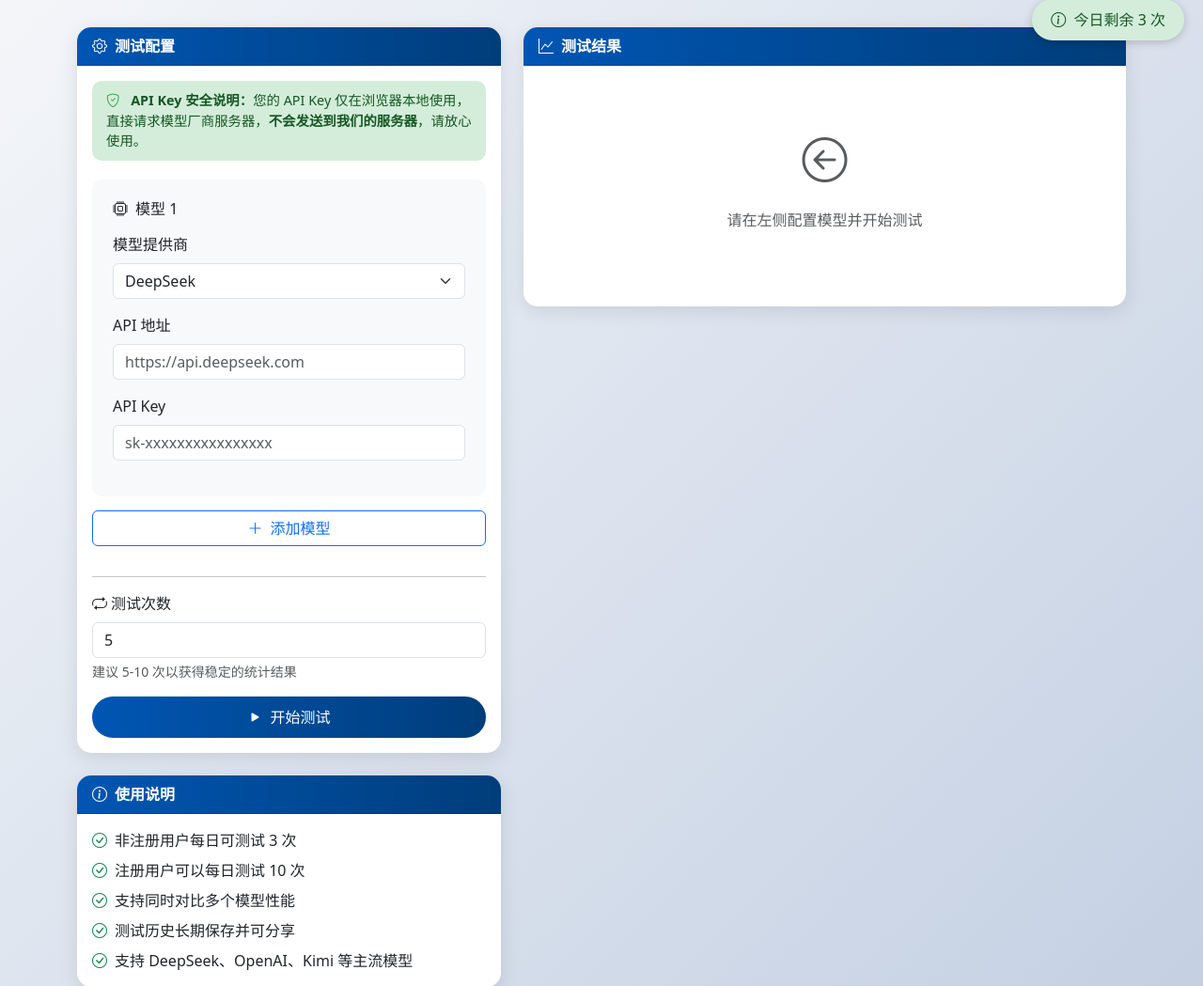
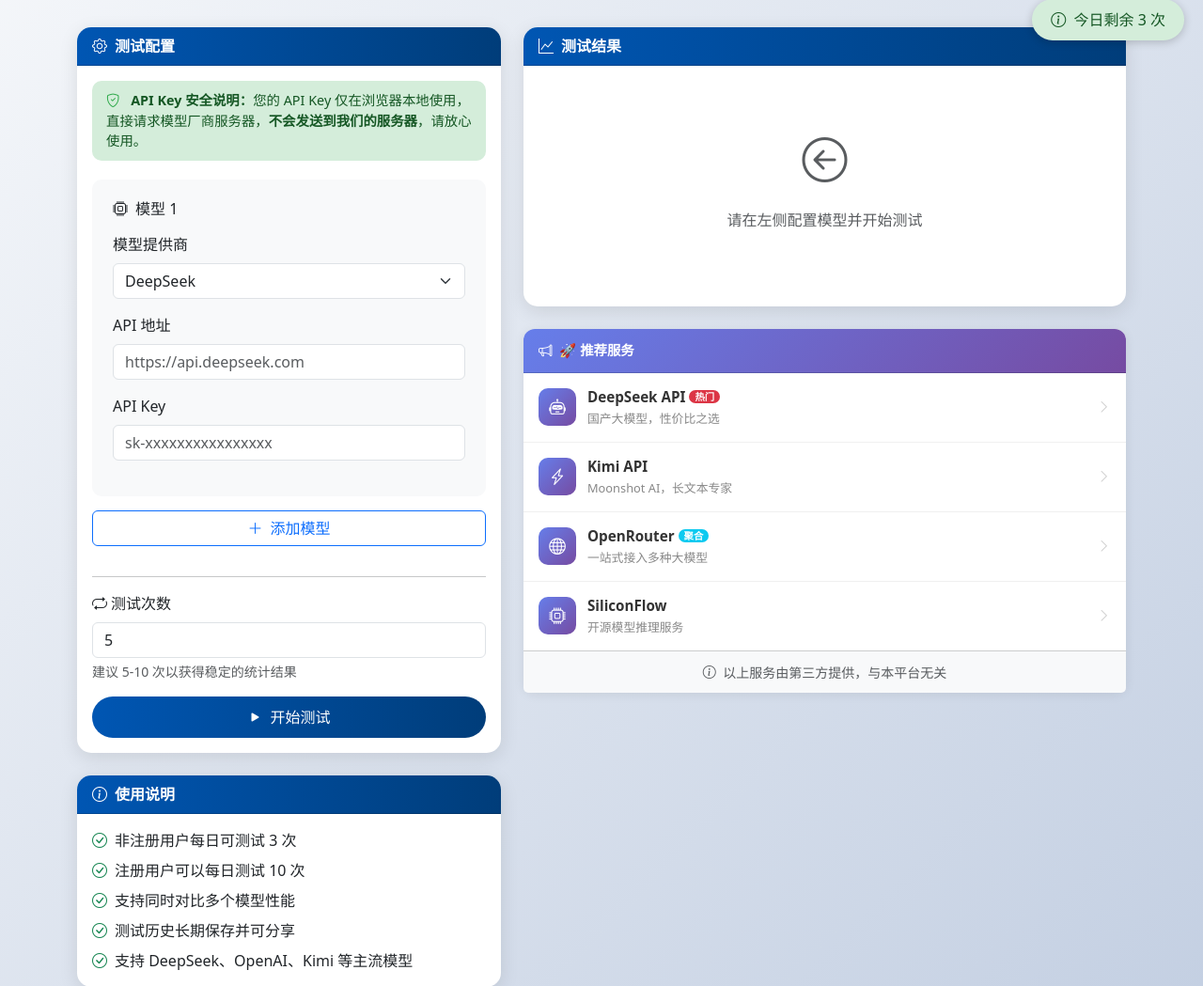
Before and after one commit to huohuo-ai/ai-monitor, a Flask app: page / in a window 1280 px wide. Shown: the part 81-1130 px from the top of the page at 94% size. Run offline with Flask 3, Linux system fonts and the light colour scheme; data that the repository does not hold is empty; some libraries are stand-ins or nearby versions.

Commit message:
增加广告位展示

```diff
--- a/app.py
+++ b/app.py
@@ -8,6 +8,7 @@
 
 from database import db
 from email_service import send_verification_email
+from config import AD_CONFIG
 
 app = Flask(__name__)
 app.secret_key = secrets.token_hex(32)
@@ -49,7 +50,7 @@
 
 @app.route('/')
 def index():
-    return render_template('index.html')
+    return render_template('index.html', ad_config=AD_CONFIG)
 
 @app.route('/history')
 def history():
--- /dev/null
+++ b/templates/ad_widget.html
@@ -0,0 +1,185 @@
+{# 广告位组件 - 可通过 config.py 的 AD_CONFIG 配置 #}
+{% if ad_config and ad_config.enabled %}
+<div class="card mt-4 ad-widget">
+    <div class="card-header ad-header">
+        <i class="bi bi-megaphone me-2"></i>{{ ad_config.title }}
+    </div>
+    <div class="card-body p-0">
+        <div class="ad-list">
+            {% for ad in ad_config.ads %}
+            <a href="{{ ad.url }}" target="_blank" rel="noopener" class="ad-item">
+                <div class="ad-icon">
+                    <i class="bi {{ ad.icon }}"></i>
+                </div>
+                <div class="ad-content">
+                    <div class="ad-title">
+                        {{ ad.name }}
+                        {% if ad.badge %}
+                        <span class="badge bg-{{ ad.badge_color }} ms-1">{{ ad.badge }}</span>
+                        {% endif %}
+                    </div>
+                    <div class="ad-desc">{{ ad.desc }}</div>
+                </div>
+                <div class="ad-arrow">
+                    <i class="bi bi-chevron-right"></i>
+                </div>
+            </a>
+            {% endfor %}
+        </div>
+    </div>
+    <div class="card-footer ad-footer">
+        <small class="text-muted">
+            <i class="bi bi-info-circle me-1"></i>
+            以上服务由第三方提供，与本平台无关
+        </small>
+    </div>
+</div>
+
+<style>
+/* 广告位样式 */
+.ad-widget {
+    border: none;
+    border-radius: 12px;
+    box-shadow: 0 2px 12px rgba(0,0,0,0.08);
+    transition: all 0.3s ease;
+}
+
+.ad-widget:hover {
+    box-shadow: 0 4px 20px rgba(0,0,0,0.12);
+}
+
+.ad-header {
+    background: linear-gradient(135deg, #667eea 0%, #764ba2 100%) !important;
+    color: white !important;
+    font-weight: 600;
+    padding: 12px 16px;
+    border-radius: 12px 12px 0 0 !important;
+    font-size: 0.9rem;
+}
+
+.ad-list {
+    display: flex;
+    flex-direction: column;
+}
+
+.ad-item {
+    display: flex;
+    align-items: center;
+    padding: 14px 16px;
+    text-decoration: none;
+    color: inherit;
+    border-bottom: 1px solid #f0f0f0;
+    transition: all 0.2s ease;
+}
+
+.ad-item:last-child {
+    border-bottom: none;
+}
+
+.ad-item:hover {
+    background-color: #f8f9ff;
+    text-decoration: none;
+    color: inherit;
+}
+
+.ad-item:hover .ad-arrow {
+    transform: translateX(3px);
+    color: #667eea;
+}
+
+.ad-icon {
+    width: 40px;
+    height: 40px;
+    min-width: 40px;
+    background: linear-gradient(135deg, #667eea 0%, #764ba2 100%);
+    border-radius: 10px;
+    display: flex;
+    align-items: center;
+    justify-content: center;
+    margin-right: 12px;
+    color: white;
+    font-size: 1.1rem;
+}
+
+.ad-content {
+    flex: 1;
+    min-width: 0;
+}
+
+.ad-title {
+    font-weight: 600;
+    font-size: 0.95rem;
+    color: #333;
+    margin-bottom: 3px;
+    display: flex;
+    align-items: center;
+}
+
+.ad-desc {
+    font-size: 0.8rem;
+    color: #888;
+    white-space: nowrap;
+    overflow: hidden;
+    text-overflow: ellipsis;
+}
+
+.ad-arrow {
+    color: #ccc;
+    font-size: 0.9rem;
+    transition: all 0.2s ease;
+    margin-left: 8px;
+}
+
+.ad-footer {
+    background: #f8f9fa;
+    padding: 10px 16px;
+    text-align: center;
+    border-radius: 0 0 12px 12px;
+}
+
+/* 小徽章样式 */
+.ad-title .badge {
+    font-size: 0.65rem;
+    padding: 2px 6px;
+    border-radius: 10px;
+}
+
+/* 移动端适配 */
+@media (max-width: 768px) {
+    .ad-item {
+        padding: 12px;
+    }
+
+    .ad-icon {
+        width: 36px;
+        height: 36px;
+        min-width: 36px;
+        font-size: 1rem;
+    }
+
+    .ad-title {
+        font-size: 0.9rem;
+    }
+
+    .ad-desc {
+        font-size: 0.75rem;
+    }
+}
+
+/* 动画效果 */
+@keyframes ad-slide-in {
+    from {
+        opacity: 0;
+        transform: translateY(20px);
+    }
+    to {
+        opacity: 1;
+        transform: translateY(0);
+    }
+}
+
+.ad-widget {
+    animation: ad-slide-in 0.5s ease;
+}
+</style>
+{% endif %}
--- a/templates/index.html
+++ b/templates/index.html
@@ -261,6 +261,9 @@
                         </div>
                     </div>
                 </div>
+
+                <!-- 广告位 -->
+                {% include 'ad_widget.html' %}
             </div>
         </div>
     </div>
```
Also changed, not shown: config.py (added, +46 -0 lines).
